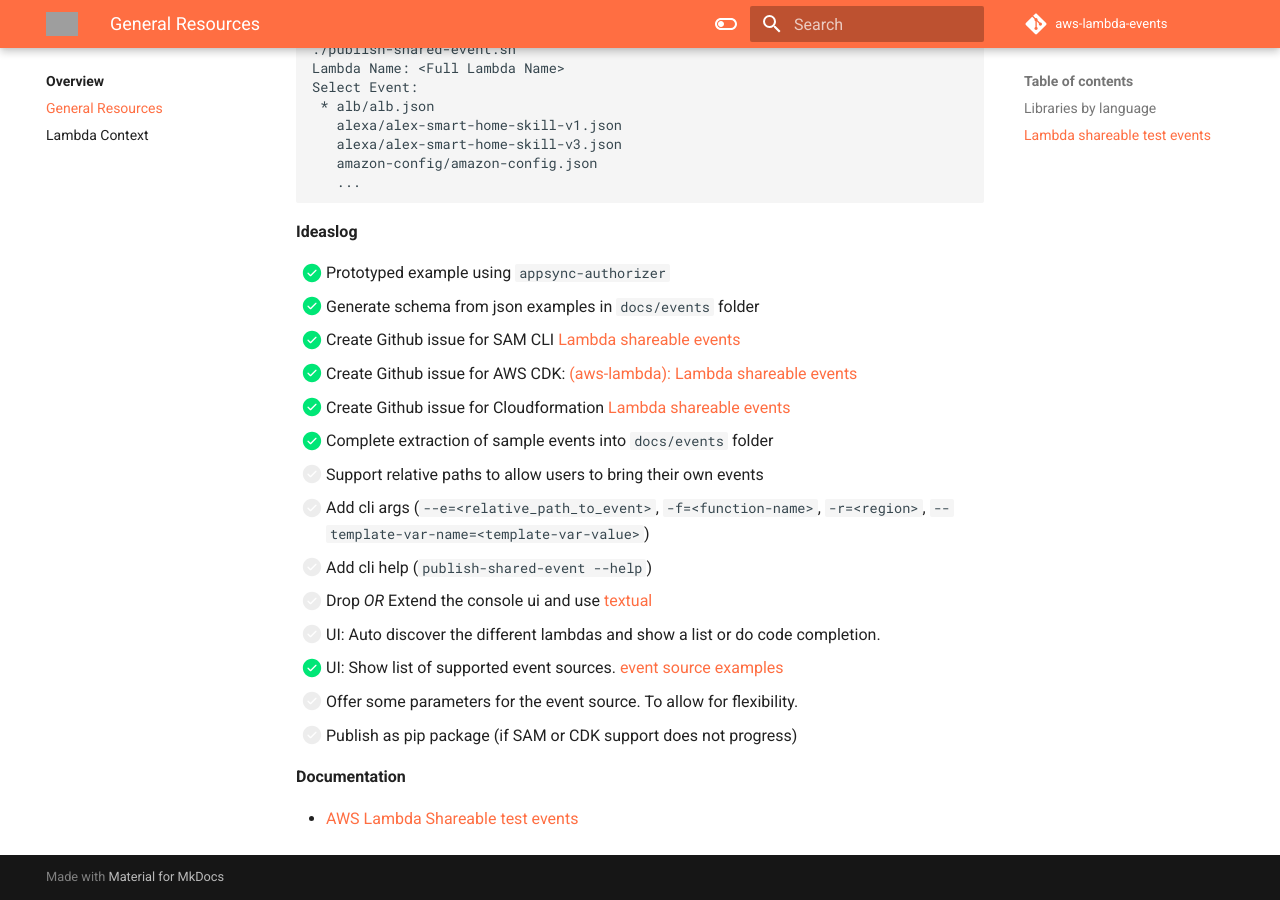
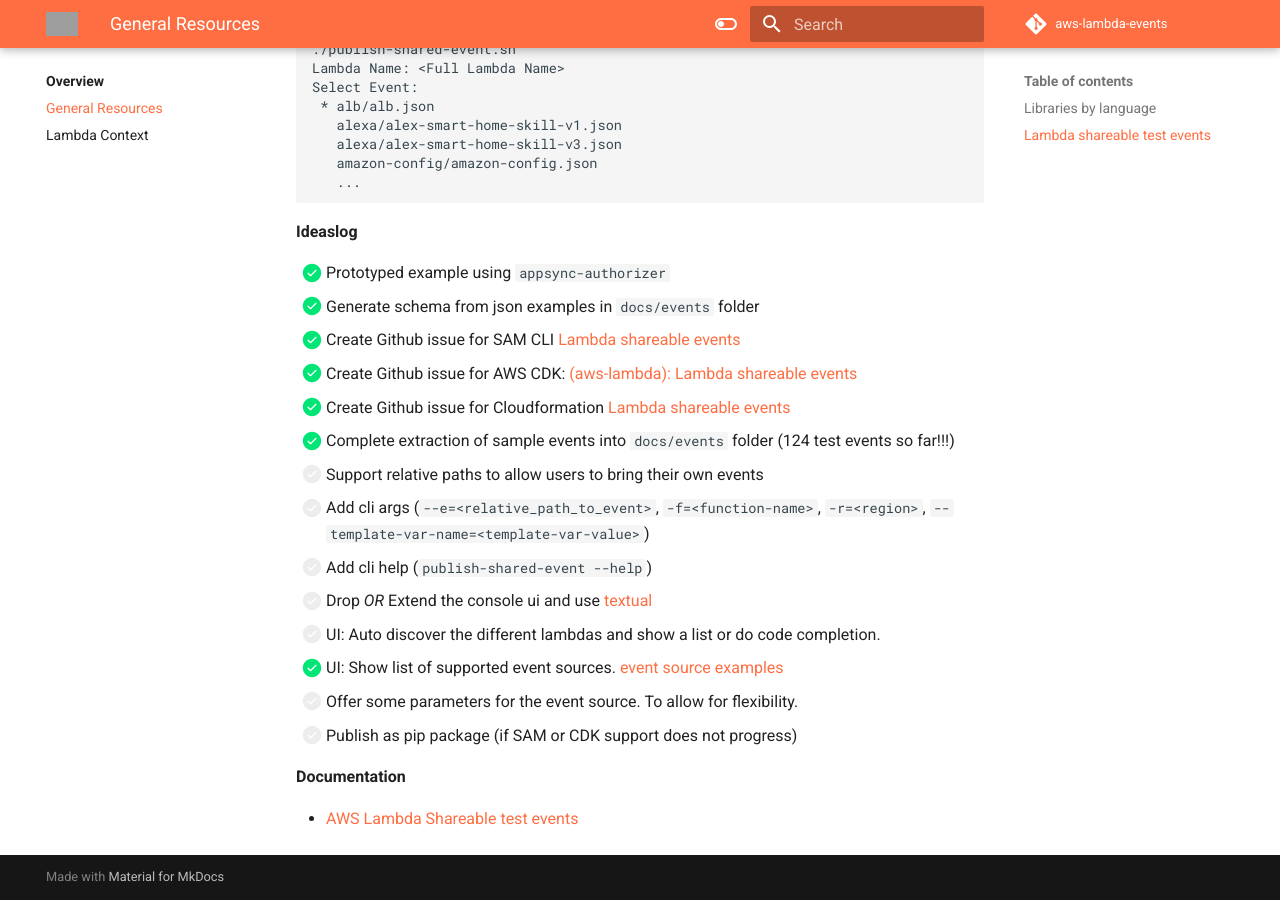
Before and after one commit to michaelbrewer/aws-lambda-events, an MkDocs documentation site: the page built from docs/lambda-resources.md, in a window 1280 px wide and 900 px high, scrolled down 1119 px. Built offline with MkDocs 1.6.1 and Material for MkDocs 9.7.7, drawn with Linux system fonts in a browser that asks for light colours; comment, search, counter and statistics services are not loaded; grey boxes are pictures that could not be loaded.

Commit message:
chore: update count

```diff
--- a/docs/lambda-resources.md
+++ b/docs/lambda-resources.md
@@ -56,7 +56,7 @@
 - [x] Create Github issue for SAM CLI [Lambda shareable events](https://github.com/aws/aws-sam-cli/issues/3763)
 - [x] Create Github issue for AWS CDK: [(aws-lambda): Lambda shareable events](https://github.com/aws/aws-cdk/issues/19471)
 - [x] Create Github issue for Cloudformation [Lambda shareable events](https://github.com/aws-cloudformation/cloudformation-coverage-roadmap/issues/1113)
-- [x] Complete extraction of sample events into `docs/events` folder
+- [x] Complete extraction of sample events into `docs/events` folder (124 test events so far!!!)
 - [ ] Support relative paths to allow users to bring their own events
 - [ ] Add cli args (`--e=<relative_path_to_event>`, `-f=<function-name>`, `-r=<region>`, `--template-var-name=<template-var-value>`)
 - [ ] Add cli help (`publish-shared-event --help`)
```
